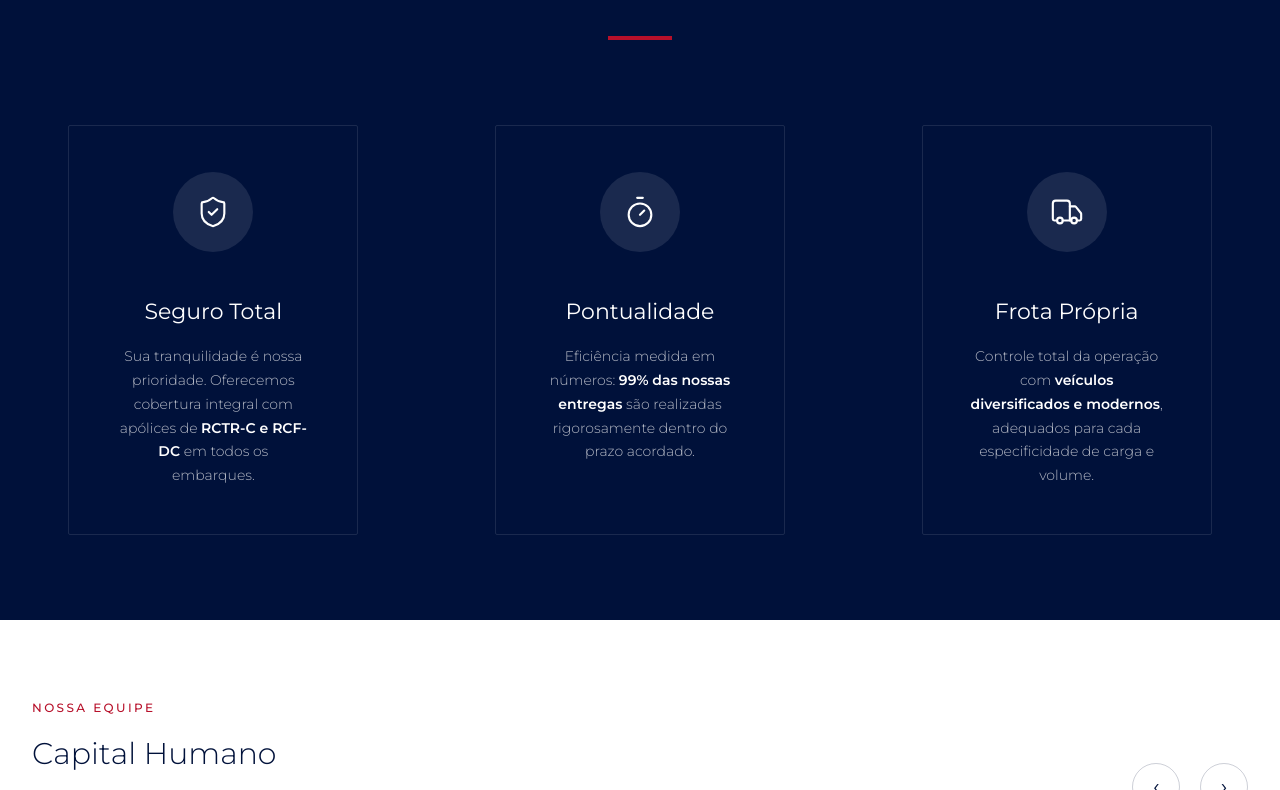
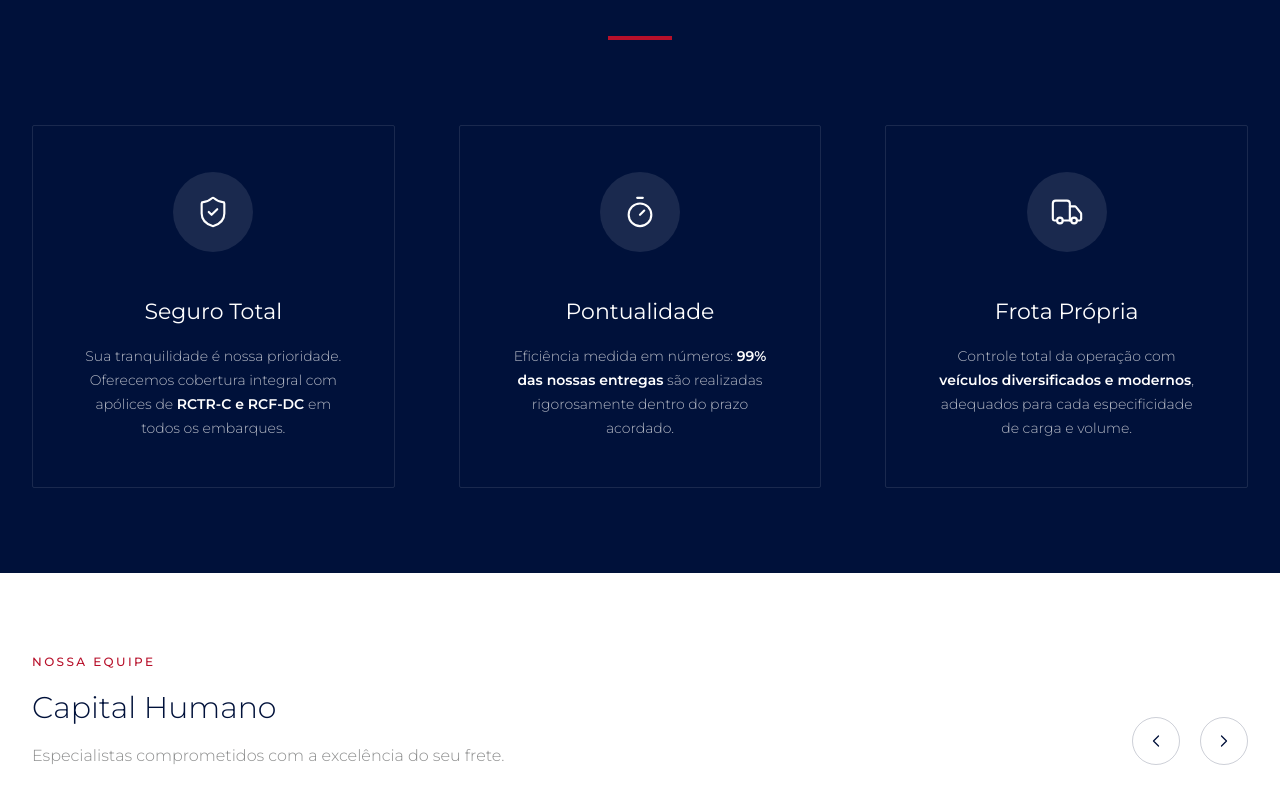
Before and after one commit to gabste8831/Tr-Transportes-Landing-Page, a Next.js app: page / in a window 1280 px wide. Shown: the part 2490-3280 px from the top of the page. Built offline with nearby package versions, Linux system fonts and the light colour scheme.

Commit message:
padronização de estilo de setas entre team e testimonials

```diff
--- a/src/components/sections/differentiators/Differentiators.module.css
+++ b/src/components/sections/differentiators/Differentiators.module.css
@@ -137,6 +137,7 @@
 
   .card {
     flex: initial;
+    margin: 0 !important;
   }
 
   .dots {
--- a/src/components/sections/team/Team.module.css
+++ b/src/components/sections/team/Team.module.css
@@ -40,34 +40,33 @@
 
 /* Carousel arrows, shown next to the section header on tablet/desktop
    and stacked below it on mobile (headerRow gap handles the spacing). */
-.arrows {
+.controls {
   display: flex;
+  justify-content: center;
+  align-items: center;
   gap: var(--space-sm);
-  align-self: flex-start;
+  margin-top: var(--space-xl);
 }
 
-.arrowButton {
-  width: 48px;
-  height: 48px;
-  border-radius: 9999px;
-  border: 1px solid rgb(0 17 58 / 0.2);
-  background: transparent;
-  color: var(--color-primary);
-  font-size: 22px;
-  line-height: 1;
-  cursor: pointer;
+.controlButton {
+  width: 3rem;
+  height: 3rem;
   display: flex;
   align-items: center;
   justify-content: center;
-  transition: background-color 0.2s ease, transform 0.15s ease;
+  border-radius: 999px;
+  border: 1px solid rgb(0 17 58 / 0.2);
+  color: var(--color-primary);
+  background: transparent;
+  transition: background 0.2s ease, transform 0.1s ease;
 }
 
-.arrowButton:hover {
+.controlButton:hover {
   background: rgb(0 17 58 / 0.05);
 }
 
-.arrowButton:active {
-  transform: scale(0.94);
+.controlButton:active {
+  transform: scale(0.95);
 }
 
 /* Carousel viewport: fixed to the container width, clips the sliding track.
@@ -103,11 +102,6 @@
 
 .image {
   object-fit: cover;
-  transition: transform 0.7s ease;
-}
-
-.card:hover .image {
-  transform: scale(1.05);
 }
 
 .name {
--- a/src/components/sections/team/Team.tsx
+++ b/src/components/sections/team/Team.tsx
@@ -3,6 +3,7 @@
 import { useEffect, useRef, useState } from "react";
 import Image from "next/image";
 import styles from "./Team.module.css";
+import { ChevronLeft, ChevronRight } from "lucide-react";
 
 const TEAM = [
   {
@@ -113,22 +114,22 @@ export default function Team() {
           </div>
 
           {maxIndex > 0 && (
-            <div className={styles.arrows}>
+            <div className={styles.controls}>
               <button
                 type="button"
-                aria-label="Pessoa anterior"
-                className={styles.arrowButton}
-                onClick={() => handleNav(index - 1)}
+                aria-label="Depoimento anterior"
+                onClick={() => goTo(index - 1)}
+                className={styles.controlButton}
               >
-                <span aria-hidden="true">‹</span>
+                <ChevronLeft size={20} strokeWidth={1.5} />
               </button>
               <button
                 type="button"
-                aria-label="Próxima pessoa"
-                className={styles.arrowButton}
-                onClick={() => handleNav(index + 1)}
+                aria-label="Próximo depoimento"
+                onClick={() => goTo(index + 1)}
+                className={styles.controlButton}
               >
-                <span aria-hidden="true">›</span>
+                <ChevronRight size={20} strokeWidth={1.5} />
               </button>
             </div>
           )}
--- a/src/components/sections/testimonials/Testimonials.module.css
+++ b/src/components/sections/testimonials/Testimonials.module.css
@@ -123,7 +123,7 @@
   display: flex;
   justify-content: center;
   align-items: center;
-  gap: var(--space-md);
+  gap: var(--space-sm);
   margin-top: var(--space-xl);
 }
 
```
